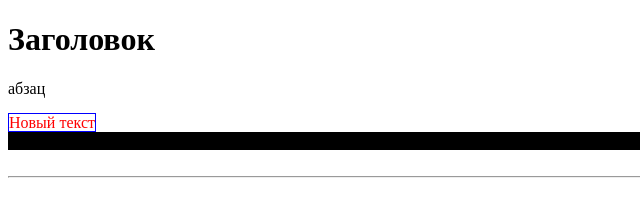
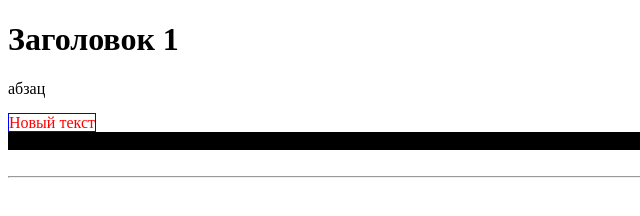
Before and after one commit to DeSh357/gittest, a plain HTML site: page index.html in a window 1280 px wide. Shown: the full height of the page, 0-640 px from the left. Drawn offline with Linux system fonts and the light colour scheme.

Commit message:
start rebase test

```diff
--- a/index.html
+++ b/index.html
@@ -6,7 +6,7 @@
     <link rel="stylesheet" href="src/style.css">
 </head>
 <body>
-<h1>Заголовок</h1>
+<h1>Заголовок 1</h1>
 <p>абзац</p>
 <span>Новый текст</span>
 <div>Замененный текст</div>
```
